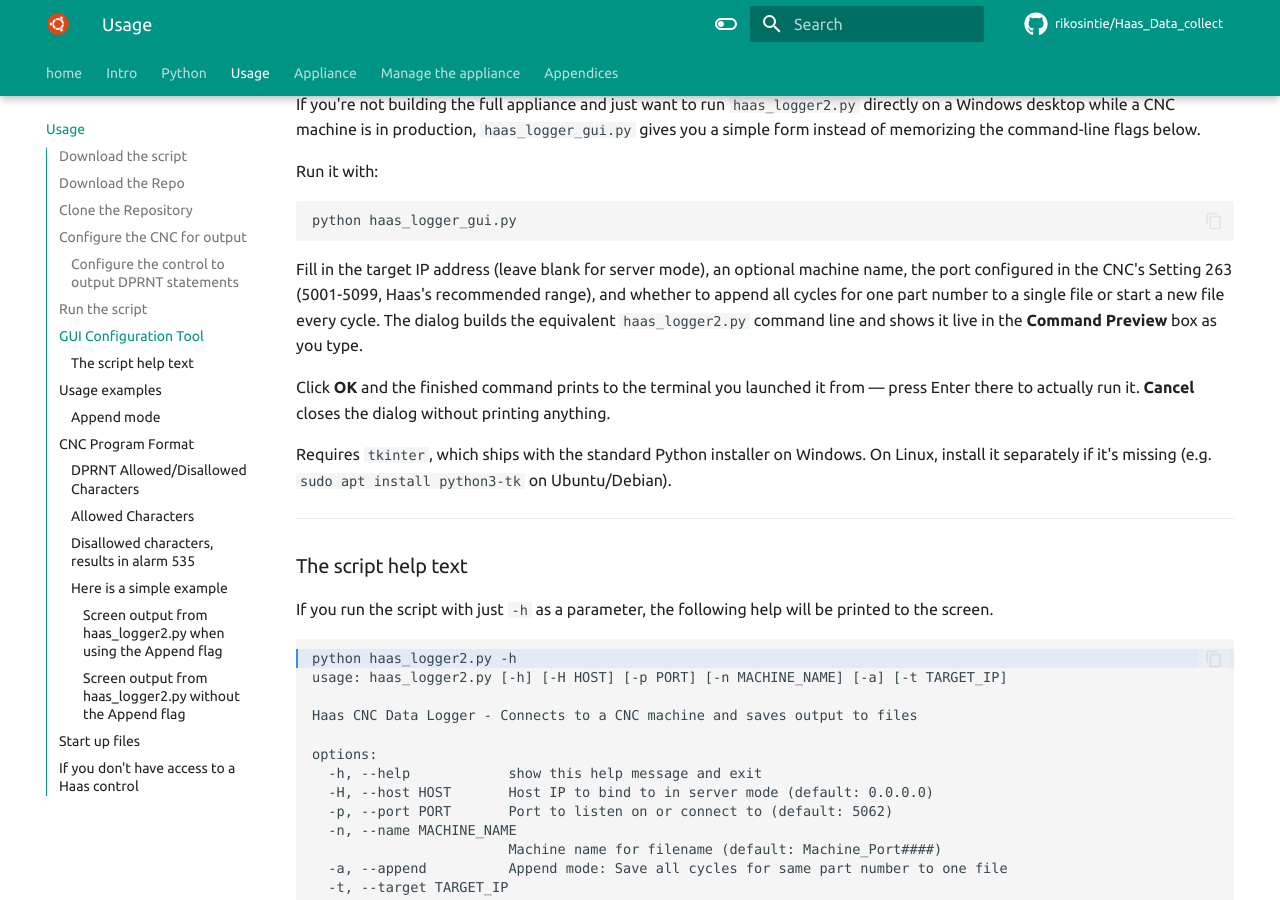
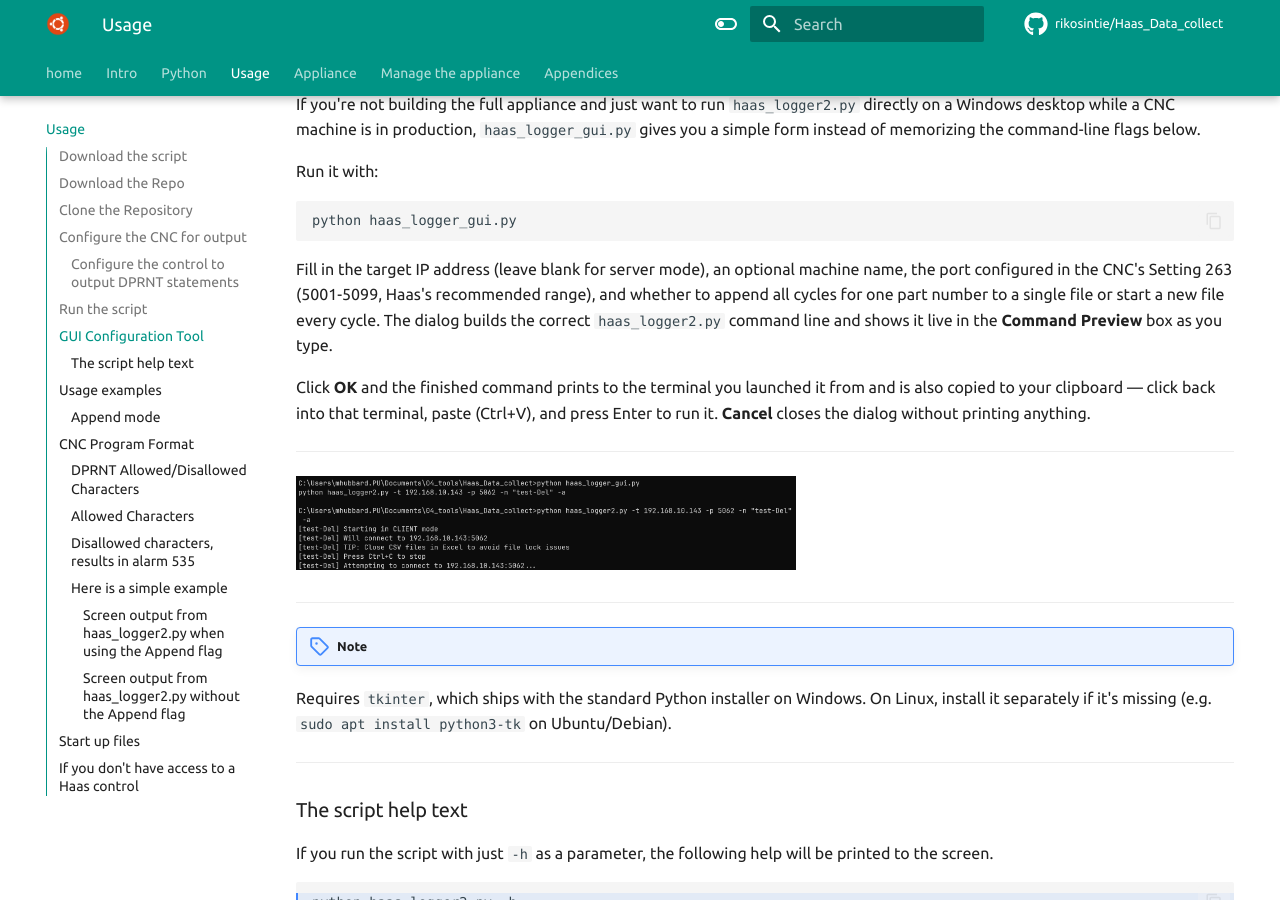
Before and after one commit to rikosintie/Haas_Data_collect, an MkDocs documentation site: the page built from docs/usage.md, in a window 1280 px wide and 900 px high, scrolled down 4033 px. Built offline with MkDocs 1.6.1 and Material for MkDocs 9.7.7, drawn with Linux system fonts in a browser that asks for light colours; some web fonts are replaced; comment, search, counter and statistics services are not loaded.

Commit message:
Git Title: haas_logger_gui.py, usage.md: Updates
Git Description:
Fixed haas-logger-gui.py so that it copies the command
to the clipboard on OK. Then "ctrl+v" to paste it into the terminal

```diff
--- a/docs/usage.md
+++ b/docs/usage.md
@@ -122,16 +122,24 @@ Fill in the target IP address (leave blank for server mode), an optional
 machine name, the port configured in the CNC's Setting 263 (5001-5099,
 Haas's recommended range), and whether to append all cycles for one part
 number to a single file or start a new file every cycle. The dialog
-builds the equivalent `haas_logger2.py` command line and shows it live in
+builds the correct `haas_logger2.py` command line and shows it live in
 the **Command Preview** box as you type.
 
 Click **OK** and the finished command prints to the terminal you launched
-it from — press Enter there to actually run it. **Cancel** closes the
+it from and is also copied to your clipboard — click back into that
+terminal, paste (Ctrl+V), and press Enter to run it. **Cancel** closes the
 dialog without printing anything.
 
-Requires `tkinter`, which ships with the standard Python installer on
-Windows. On Linux, install it separately if it's missing (e.g. `sudo apt
-install python3-tk` on Ubuntu/Debian).
+----------------------------------------------------------------
+
+![screenshot](./img/python-logger-windows.png){ width="500"}
+
+----------------------------------------------------------------
+
+!!! note
+  Requires `tkinter`, which ships with the standard Python installer on
+  Windows. On Linux, install it separately if it's missing (e.g. `sudo apt
+  install python3-tk` on Ubuntu/Debian).
 
 ----------------------------------------------------------------
 
```
Also changed, not shown: haas_logger_gui.py (+16 -3 lines), docs/img/python-logger-gui.png (added), docs/img/python-logger-windows.png (added).
